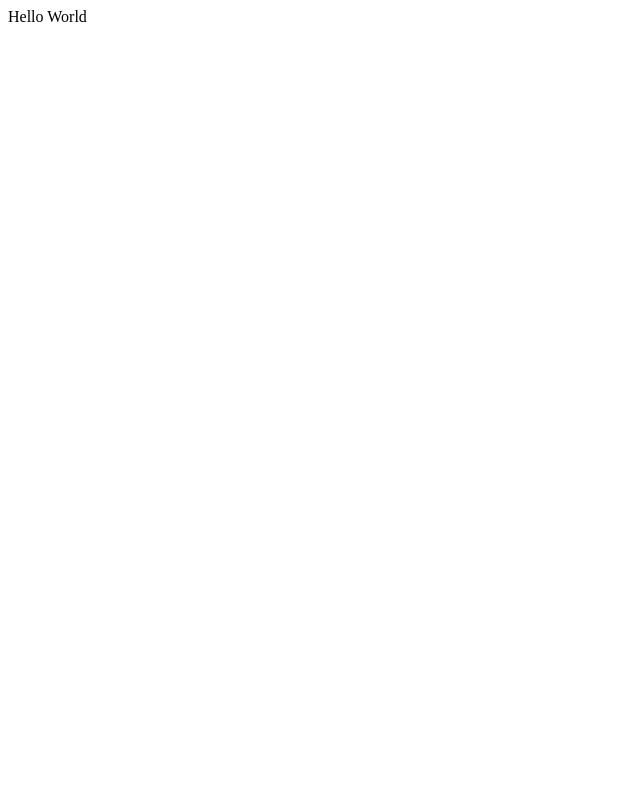
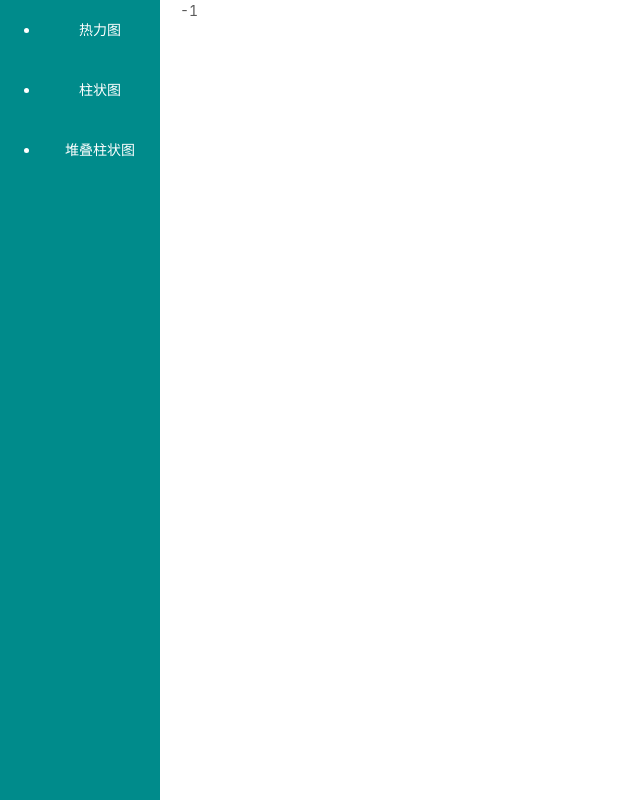
Before and after one commit to YOUNGmaxer/Beautiful-World, a Vue app: page / in a window 1280 px wide. Shown: the whole page, without its empty margins (0-640 px from the left). Built offline with nearby package versions, Linux system fonts and the light colour scheme.

Commit message:
添加服务端&开发侧边导航组件

```diff
--- a/package.json
+++ b/package.json
@@ -5,7 +5,7 @@
   "main": "index.js",
   "scripts": {
     "build": "webpack --config webpack.prod.js",
-    "start": "webpack-dev-server --open --config webpack.dev.js",
+    "dev": "webpack-dev-server --open --config webpack.dev.js",
     "eslint": "eslint src"
   },
   "repository": {
@@ -19,6 +19,9 @@
   },
   "homepage": "https://github.com/YOUNGmaxer/Beautiful-World#readme",
   "dependencies": {
+    "echarts": "^4.2.0-rc.2",
+    "iview": "^3.2.1-rc.1",
+    "koa-router": "^7.4.0",
     "vue": "^2.5.17",
     "vue-router": "^3.0.1",
     "vuex": "^3.0.1"
@@ -30,6 +33,7 @@
     "autoprefixer": "^9.3.1",
     "babel-loader": "^8.0.4",
     "babel-plugin-component": "^1.1.1",
+    "babel-plugin-import": "^1.11.0",
     "css-loader": "^1.0.0",
     "eslint": "^5.7.0",
     "eslint-config-airbnb-base": "^13.1.0",
--- /dev/null
+++ b/src/components/nav/index.js
@@ -0,0 +1,3 @@
+import LeftNav from './left-nav.vue';
+
+export default LeftNav;
--- /dev/null
+++ b/src/components/nav/left-nav.vue
@@ -0,0 +1,72 @@
+<template>
+  <div class="l-nav">
+    <ul>
+      <li
+        :class="tabCls(tabIndex)"
+        v-for="(tabItem, tabIndex) in tabList"
+        :key="tabIndex"
+        @click="handleTabChange(tabIndex)"
+      >{{ tabItem }}</li>
+      <slot></slot>
+    </ul>
+  </div>
+</template>
+
+<script>
+export default {
+  props: {
+    // tab 选项列表
+    tabList: {
+      type: Array,
+      default: ['无']
+    }
+  },
+  data() {
+    return {
+      // 用于表示当前选中的 tab
+      currentTab: -1
+    }
+  },
+  methods: {
+    // 用于动态绑定 class，便于通过 class 来控制 tab 样式
+    tabCls(tabIndex) {
+      return [
+        'l-nav__item',
+        {
+          ['l-nav__item--active']: tabIndex === this.currentTab
+        }
+      ]
+    },
+    handleTabChange(tabIndex) {
+      this.currentTab = tabIndex;
+      // 一个扩展的事件，方便外层父组件做一些事情，比如路由
+      this.$emit('on-click', tabIndex);
+    }
+  }
+}
+</script>
+
+<style>
+.l-nav {
+  position: fixed;
+  width: 160px;
+  height: 100vh;
+  background: darkcyan;
+  color: white;
+}
+
+.l-nav__item {
+  height: 60px;
+  line-height: 60px;
+  text-align: center;
+  cursor: pointer;
+}
+
+.l-nav__item:hover {
+  background: dimgray;
+}
+
+.l-nav__item--active {
+  background: darkolivegreen;
+}
+</style>
--- a/src/main.js
+++ b/src/main.js
@@ -2,6 +2,9 @@ import Vue from 'vue';
 import App from './App.vue';
 import router from './router';
 import store from './store';
+
+// 引入 iView 样式文件
+import 'iview/dist/styles/iview.css';
 
 // 设置为 false 以阻止 vue 在启动时生成生产提示
 Vue.config.productionTip = false;
--- a/src/router/index.js
+++ b/src/router/index.js
@@ -4,6 +4,7 @@
 import Vue from 'vue';
 import Router from 'vue-router';
 import Home from 'Views/home/index.vue';
+import HomeMain from 'Views/home/components/main.vue';
 
 // 如果在一个模块化工程中使用它，必须要通过 Vue.use() 明确地安装路由功能
 Vue.use(Router);
@@ -13,8 +14,13 @@ export default new Router({
   routes: [
     {
       path: '/',
-      name: 'Home',
-      component: Home
+      component: Home,
+      children: [
+        {
+          path: '',
+          component: HomeMain
+        }
+      ]
     }
   ]
 });
--- /dev/null
+++ b/src/views/home/components/main.vue
@@ -0,0 +1,25 @@
+<template>
+<div class="chart-container">
+  {{ tabIndex }}
+</div>
+</template>
+
+<script>
+export default {
+  data() {
+    return {
+      tabIndex: -1
+    }
+  },
+
+  mounted() {
+    // this.tabIndex = this.$router.params;
+  }
+}
+</script>
+
+<style>
+.chart-container {
+  margin-left: 180px;
+}
+</style>
--- a/src/views/home/index.vue
+++ b/src/views/home/index.vue
@@ -1,3 +1,51 @@
 <template>
-  <div>Hello World</div>
+  <div>
+    <LeftNav :tabList="tabList" @on-click="handleTabClick"></LeftNav>
+    <!-- <div class="chart-container">
+      <div class="chart-container__wrap"></div>
+    </div> -->
+    <router-view></router-view>
+  </div>
 </template>
+
+<script>
+import { Button } from 'iview';
+import LeftNav from 'Components/nav';
+
+// 引入基本模版
+let echarts = require('echarts/lib/echarts');
+// 引入柱状图组件
+require('echarts/lib/chart/bar');
+
+export default {
+  name: 'Home',
+
+  components: {
+    Button,
+    LeftNav
+  },
+
+  data() {
+    return {
+      tabList: [
+        '热力图', '柱状图', '堆叠柱状图'
+      ]
+    }
+  },
+
+  mounted() {
+  },
+
+  methods: {
+    handleTabClick(tabIndex) {
+      console.log(tabIndex);
+      this.$router.push({
+        params: { tabName: tabIndex }
+      });
+    }
+  }
+}
+</script>
+
+<style>
+</style>
--- a/webpack.common.js
+++ b/webpack.common.js
@@ -8,12 +8,13 @@ function resolve(myPath) {
 
 module.exports = {
   entry: {
-    main: './src/main.js',
+    main: './src/main.js'
   },
 
   resolve: {
     alias: {
-      Views: resolve('./src/views')
+      Views: resolve('./src/views'),
+      Components: resolve('./src/components')
     }
   },
 
@@ -22,9 +23,6 @@ module.exports = {
       // 为了使用单文件组件，需要引入 vue-loader
       {
         test: /\.vue$/,
-        include: [
-          path.resolve(__dirname, 'src')
-        ],
         use: [
           'vue-loader'
         ]
@@ -32,9 +30,9 @@ module.exports = {
       {
         test: /\.js$/,
         exclude: /(node_modules)/,
-        use: {
-          loader: 'babel-loader'
-        }
+        use: [
+          'babel-loader'
+        ]
       },
       {
         test: /\.scss/,
@@ -49,10 +47,7 @@ module.exports = {
         ]
       },
       {
-        test: /\.css/,
-        include: [
-          path.resolve(__dirname, 'src'),
-        ],
+        test: /\.(css)/,
         use: [
           'style-loader',
           'css-loader',
@@ -60,11 +55,8 @@ module.exports = {
         ]
       },
       {
-        test: /\.(ttf|woff|woff2|eot)$/,
-        include: [
-          path.resolve(__dirname, 'node_modules/element-ui')
-        ],
-        loader: 'file-loader'
+        test: /\.(svg|ttf|woff|woff2|eot)$/,
+        use: ['file-loader']
       },
       // 引用字体文件需要 url-loader
       {
```
Also changed, not shown: .babelrc, 2 other files (tests, documents, lock files or other folders).
